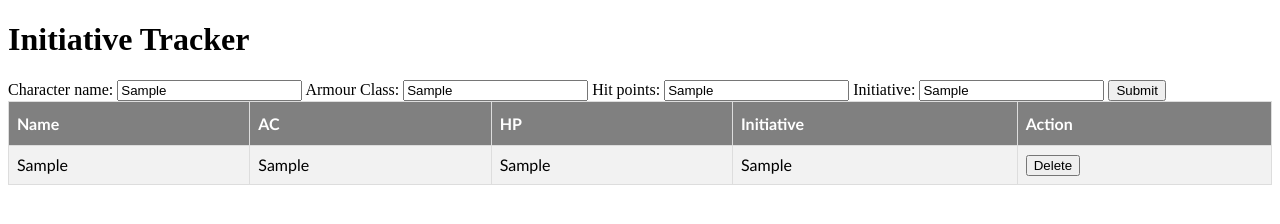
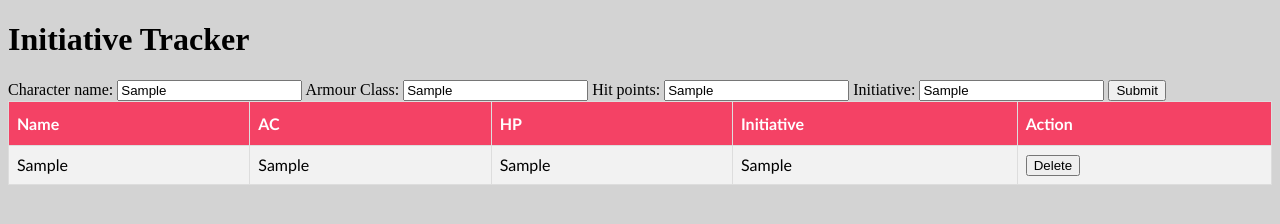
Before and after one commit to MaximumFluff/InitiativeTracker_JS, a plain HTML site: page index.html in a window 1280 px wide. Both pictures are taken after typing "Sample", "Sample", "Sample", "Sample" into the empty fields and a click on the button "Submit". Drawn offline with Linux system fonts and the light colour scheme.

Commit message:
Sorting implemented

```diff
--- a/script.js
+++ b/script.js
@@ -16,15 +16,18 @@ addCreature = () =>
 
 print = () =>
 {
-    let printString = "";
+    playerArray.sort((a, b) =>
+    {
+        return b.initiative - a.initiative;
+    })
     let tr;
     let td;
     list.innerHTML = "<tr><th>Name</th><th>AC</th><th>HP</th><th>Initiative</th><th>Action</th></tr>";
     for (let i = 0; i < playerArray.length; i++)
     {
-        var table = document.getElementById("list");
-        var row = table.insertRow(i + 1);
-        var cell1, cell2, cell3, cell4, cell5;
+        let table = document.getElementById("list");
+        let row = table.insertRow(i + 1);
+        let cell1, cell2, cell3, cell4, cell5;
         let button = document.createElement("button");
         let text = document.createTextNode("Delete");
         button.id = "delete" + i;
--- a/style.css
+++ b/style.css
@@ -18,6 +18,11 @@ table th {
   padding-top: 12px;
   padding-bottom: 12px;
   text-align: left;
-  background-color: grey;
+  background-color: #f44265;
   color: white;
 }
+
+body
+{
+  background-color: lightgray;
+}
```
